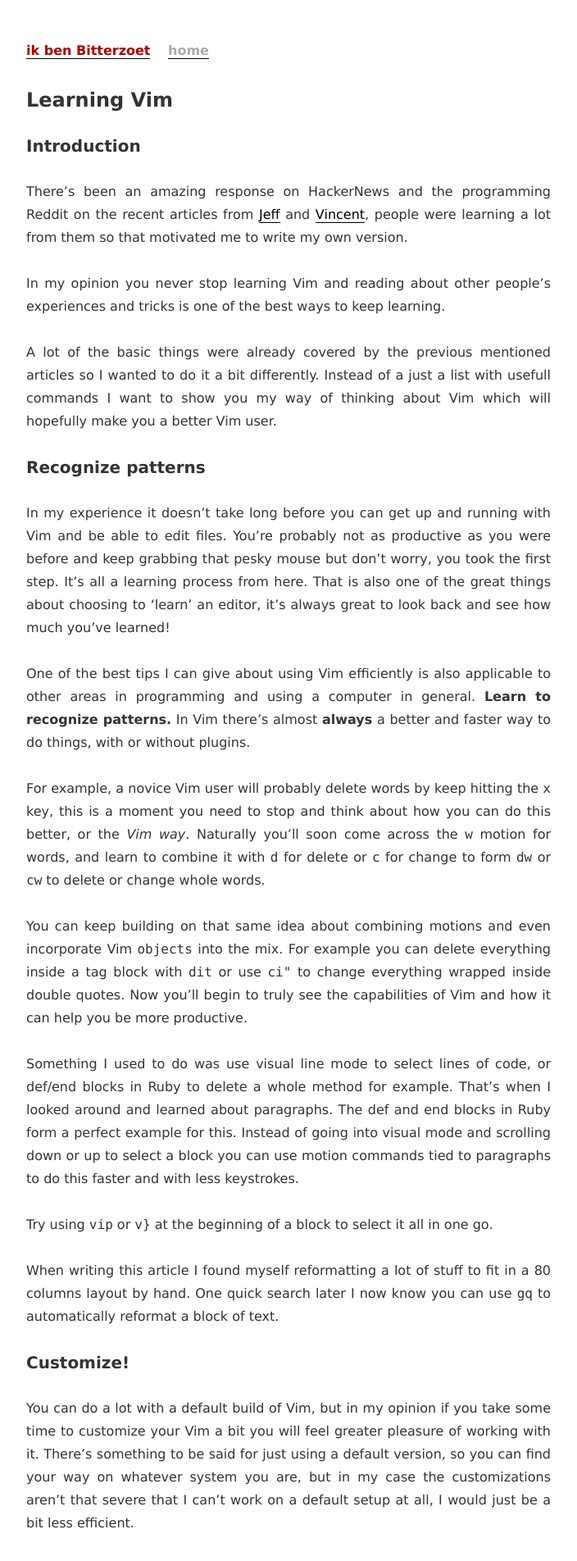
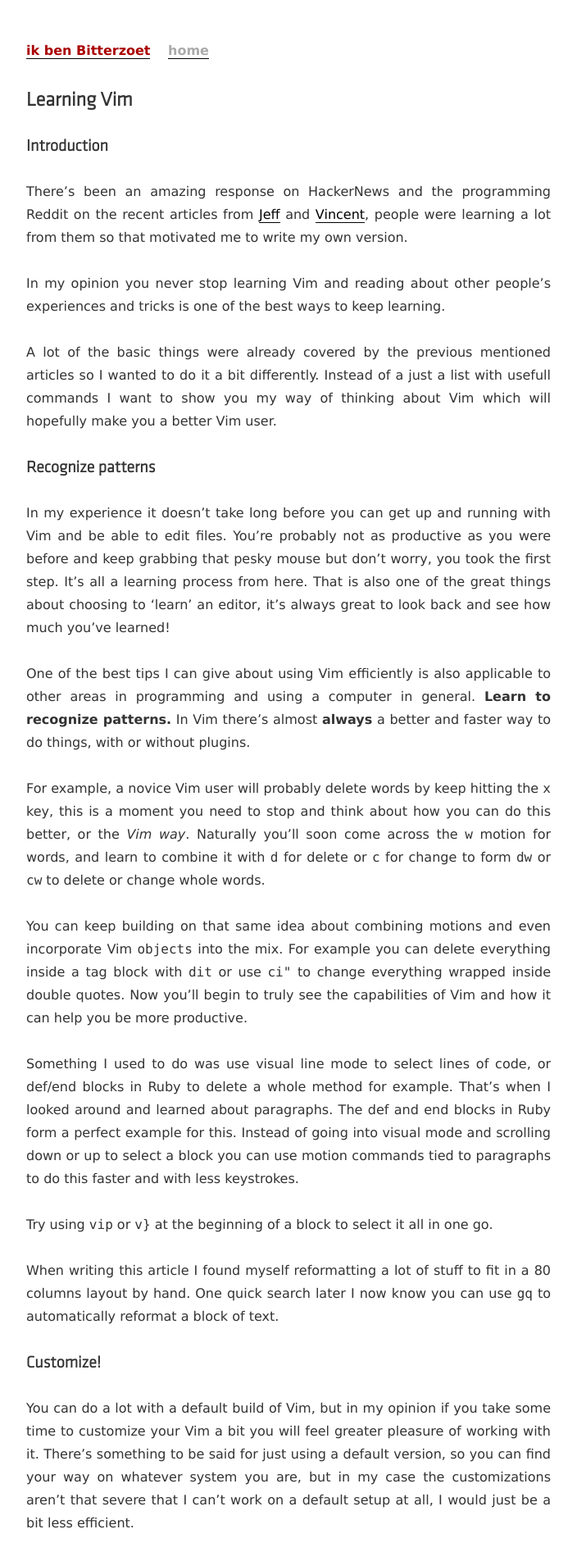
Before and after one commit to bittersweet/ikbenbitterzoet.com, a Jekyll site: the page built from _posts/2010-09-17-learning-vim.markdown, in a window 1280 px wide. Shown: the top 1904 px of the page at 82% size, without its empty margins (288-992 px from the left). Built offline with Jekyll 4.4.1, drawn with Linux system fonts in a browser that asks for light colours.

Commit message:
Use Klavika font for headings.

```diff
--- a/css/screen.css
+++ b/css/screen.css
@@ -9,6 +9,10 @@ body {
 	font-size: 16px;
 	line-height: 1.75em;
 	margin: 0; padding: 0
+}
+
+h1, h2, h3, h4 {
+  font-family: "KlavikaLight";
 }
 
 h1 {
@@ -137,3 +141,13 @@ ul.posts span {
 #footer a {
   margin-right: 20px;
 }
+
+@font-face {
+    font-family: 'KlavikaLight';
+    src: url('klavika-light-webfont.eot?') format('eot'),
+         url('klavika-light-webfont.woff') format('woff'),
+         url('klavika-light-webfont.ttf') format('truetype'),
+         url('klavika-light-webfont.svg#webfontt81jIgbs') format('svg');
+    font-weight: normal;
+    font-style: normal;
+}
```
Also changed, not shown: css/klavika-light-webfont.svg (added), css/klavika-light-webfont.ttf (added), css/klavika-light-webfont.woff (added), 1 other file.
